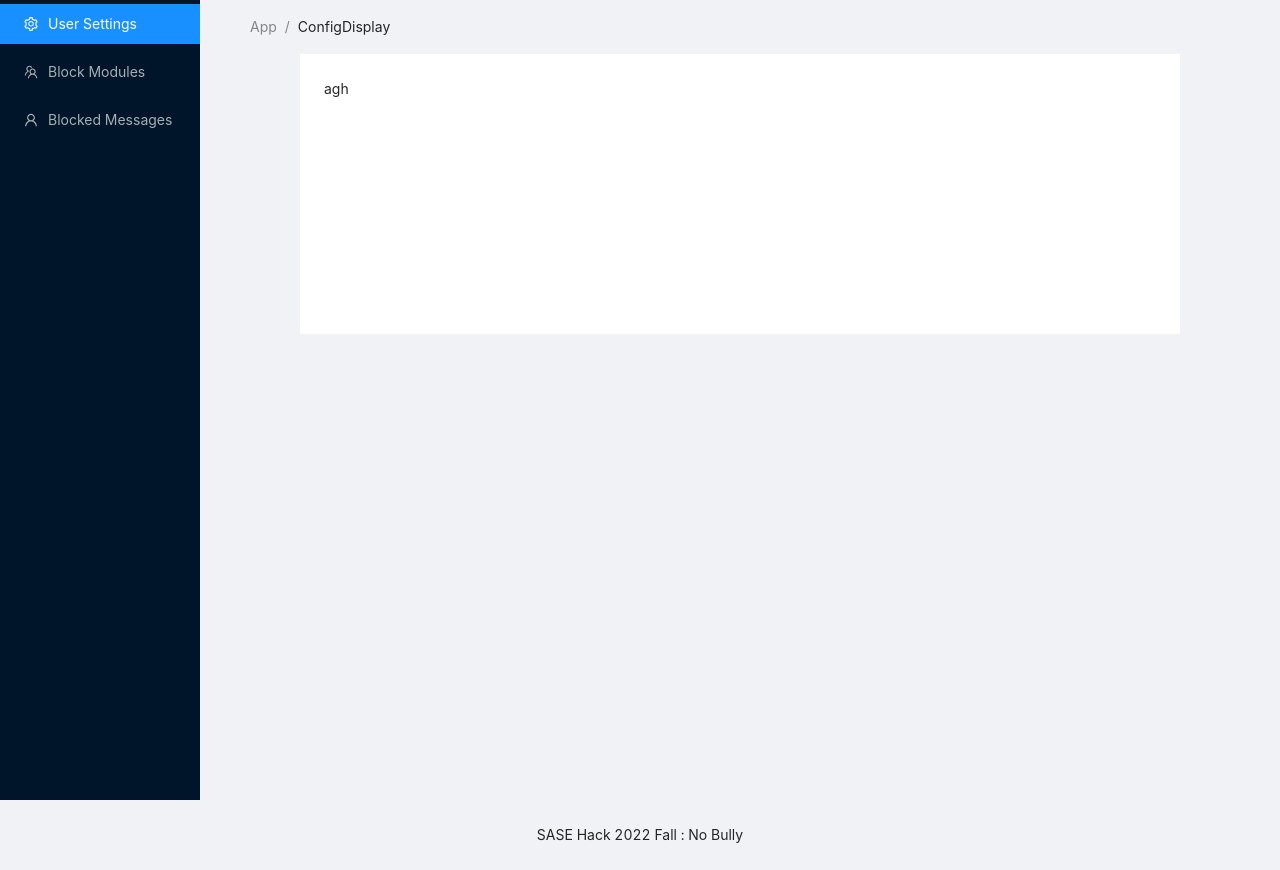
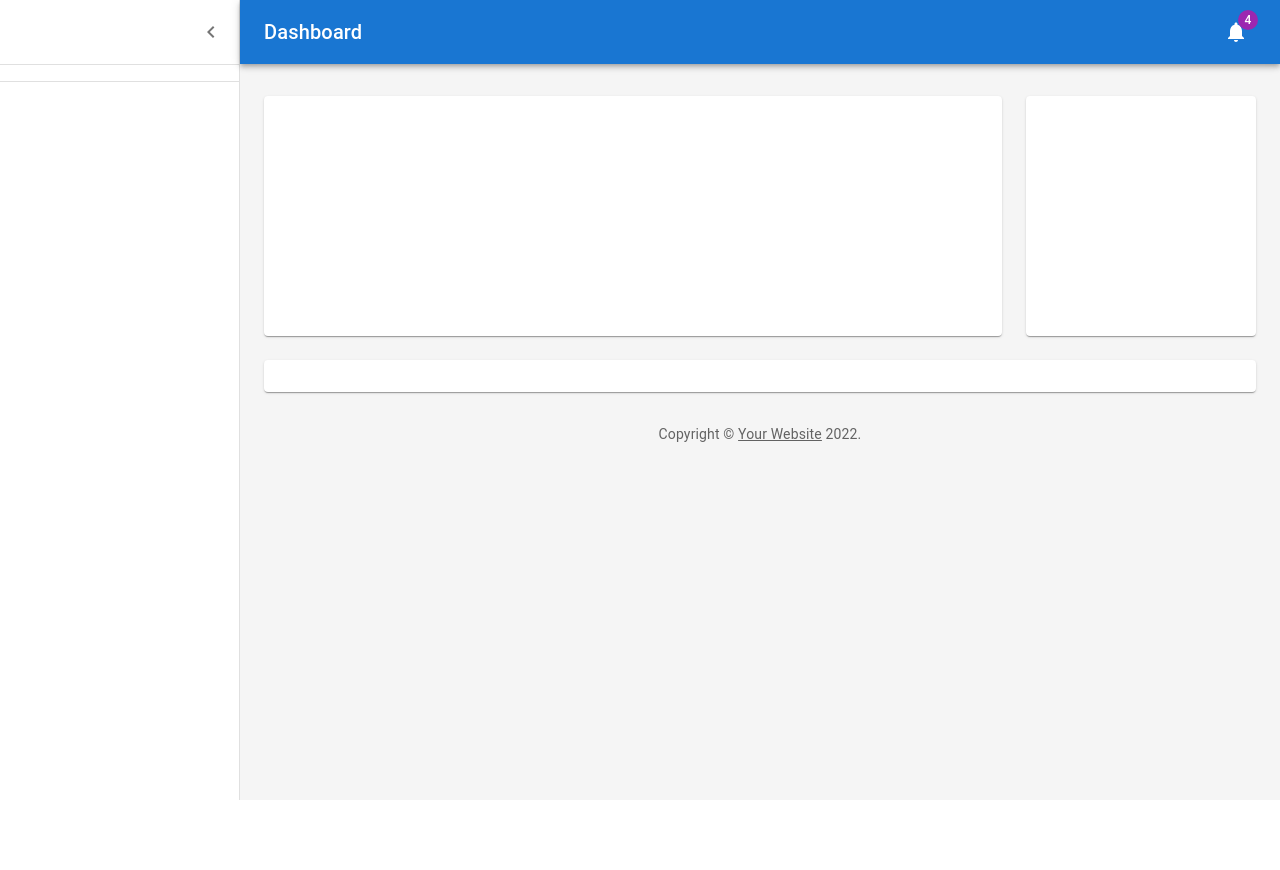
Before and after one commit to darint916/SASEhack22F-NoBully, a React (Create React App) app in the folder frontend/app-display/: page / in a window 1280 px wide. Before the commit this address led to /config. After the commit the page ends 800 px from the top, so only its background shows below. Built offline with nearby package versions, Linux system fonts and the light colour scheme; no server answers.

Commit message:
dashboard

```diff
--- a/frontend/app-display/package.json
+++ b/frontend/app-display/package.json
@@ -3,6 +3,10 @@
   "version": "0.1.0",
   "private": true,
   "dependencies": {
+    "@emotion/react": "^11.10.4",
+    "@emotion/styled": "^11.10.4",
+    "@mui/icons-material": "^5.10.6",
+    "@mui/material": "^5.10.7",
     "@reduxjs/toolkit": "^1.8.5",
     "@testing-library/jest-dom": "^5.16.5",
     "@testing-library/react": "^13.4.0",
--- a/frontend/app-display/src/App.tsx
+++ b/frontend/app-display/src/App.tsx
@@ -7,6 +7,7 @@
 import { Content, Footer } from 'antd/lib/layout/layout';
 import NavBar from './features/navbar/NavBar';
 import axios from 'axios';
+import Dashboard from './features/Dashboard';
 
 function App() {
 
@@ -17,16 +18,17 @@
   }, []);
 
   return (
-    <Layout>
-      <BackTop/>
-      <Layout style={{minHeight: '100vh', marginLeft: 200}}>
-        <NavBar/>
-        <Content style={{padding: '0 50px'}}>
-          <Outlet/>
-        </Content>
-      </Layout>
-        <Footer style={{ textAlign: 'center' }}>SASE Hack 2022 Fall : No Bully</Footer>
-    </Layout>
+    <Dashboard/>
+    // <Layout>
+    //   <BackTop/>
+    //   <Layout style={{minHeight: '100vh', marginLeft: 200}}>
+    //     <NavBar/>
+    //     <Content style={{padding: '0 50px'}}>
+    //       <Outlet/>
+    //     </Content>
+    //   </Layout>
+    //     <Footer style={{ textAlign: 'center' }}>SASE Hack 2022 Fall : No Bully</Footer>
+    // </Layout>
   );
 }
 
--- /dev/null
+++ b/frontend/app-display/src/features/Dashboard.tsx
@@ -0,0 +1,212 @@
+import * as React from 'react';
+import { styled, createTheme, ThemeProvider } from '@mui/material/styles';
+import CssBaseline from '@mui/material/CssBaseline';
+import MuiDrawer from '@mui/material/Drawer';
+import Box from '@mui/material/Box';
+import MuiAppBar, { AppBarProps as MuiAppBarProps } from '@mui/material/AppBar';
+import Toolbar from '@mui/material/Toolbar';
+import List from '@mui/material/List';
+import Typography from '@mui/material/Typography';
+import Divider from '@mui/material/Divider';
+import IconButton from '@mui/material/IconButton';
+import Badge from '@mui/material/Badge';
+import Container from '@mui/material/Container';
+import Grid from '@mui/material/Grid';
+import Paper from '@mui/material/Paper';
+import Link from '@mui/material/Link';
+import MenuIcon from '@mui/icons-material/Menu';
+import ChevronLeftIcon from '@mui/icons-material/ChevronLeft';
+import NotificationsIcon from '@mui/icons-material/Notifications';
+// import { mainListItems, secondaryListItems } from './listItems';
+// import Chart from './Chart';
+// import Deposits from './Deposits';
+// import Orders from './Orders';
+
+function Copyright(props: any) {
+  return (
+    <Typography variant="body2" color="text.secondary" align="center" {...props}>
+      {'Copyright © '}
+      <Link color="inherit" href="https://mui.com/">
+        Your Website
+      </Link>{' '}
+      {new Date().getFullYear()}
+      {'.'}
+    </Typography>
+  );
+}
+
+const drawerWidth: number = 240;
+
+interface AppBarProps extends MuiAppBarProps {
+  open?: boolean;
+}
+
+const AppBar = styled(MuiAppBar, {
+  shouldForwardProp: (prop) => prop !== 'open',
+})<AppBarProps>(({ theme, open }) => ({
+  zIndex: theme.zIndex.drawer + 1,
+  transition: theme.transitions.create(['width', 'margin'], {
+    easing: theme.transitions.easing.sharp,
+    duration: theme.transitions.duration.leavingScreen,
+  }),
+  ...(open && {
+    marginLeft: drawerWidth,
+    width: `calc(100% - ${drawerWidth}px)`,
+    transition: theme.transitions.create(['width', 'margin'], {
+      easing: theme.transitions.easing.sharp,
+      duration: theme.transitions.duration.enteringScreen,
+    }),
+  }),
+}));
+
+const Drawer = styled(MuiDrawer, { shouldForwardProp: (prop) => prop !== 'open' })(
+  ({ theme, open }) => ({
+    '& .MuiDrawer-paper': {
+      position: 'relative',
+      whiteSpace: 'nowrap',
+      width: drawerWidth,
+      transition: theme.transitions.create('width', {
+        easing: theme.transitions.easing.sharp,
+        duration: theme.transitions.duration.enteringScreen,
+      }),
+      boxSizing: 'border-box',
+      ...(!open && {
+        overflowX: 'hidden',
+        transition: theme.transitions.create('width', {
+          easing: theme.transitions.easing.sharp,
+          duration: theme.transitions.duration.leavingScreen,
+        }),
+        width: theme.spacing(7),
+        [theme.breakpoints.up('sm')]: {
+          width: theme.spacing(9),
+        },
+      }),
+    },
+  }),
+);
+
+const mdTheme = createTheme();
+
+function DashboardContent() {
+  const [open, setOpen] = React.useState(true);
+  const toggleDrawer = () => {
+    setOpen(!open);
+  };
+
+  return (
+    <ThemeProvider theme={mdTheme}>
+      <Box sx={{ display: 'flex' }}>
+        <CssBaseline />
+        <AppBar position="absolute" open={open}>
+          <Toolbar
+            sx={{
+              pr: '24px', // keep right padding when drawer closed
+            }}
+          >
+            <IconButton
+              edge="start"
+              color="inherit"
+              aria-label="open drawer"
+              onClick={toggleDrawer}
+              sx={{
+                marginRight: '36px',
+                ...(open && { display: 'none' }),
+              }}
+            >
+              <MenuIcon />
+            </IconButton>
+            <Typography
+              component="h1"
+              variant="h6"
+              color="inherit"
+              noWrap
+              sx={{ flexGrow: 1 }}
+            >
+              Dashboard
+            </Typography>
+            <IconButton color="inherit">
+              <Badge badgeContent={4} color="secondary">
+                <NotificationsIcon />
+              </Badge>
+            </IconButton>
+          </Toolbar>
+        </AppBar>
+        <Drawer variant="permanent" open={open}>
+          <Toolbar
+            sx={{
+              display: 'flex',
+              alignItems: 'center',
+              justifyContent: 'flex-end',
+              px: [1],
+            }}
+          >
+            <IconButton onClick={toggleDrawer}>
+              <ChevronLeftIcon />
+            </IconButton>
+          </Toolbar>
+          <Divider />
+          <List component="nav">
+            {/* {mainListItems} */}
+            <Divider sx={{ my: 1 }} />
+            {/* {secondaryListItems} */}
+          </List>
+        </Drawer>
+        <Box
+          component="main"
+          sx={{
+            backgroundColor: (theme) =>
+              theme.palette.mode === 'light'
+                ? theme.palette.grey[100]
+                : theme.palette.grey[900],
+            flexGrow: 1,
+            height: '100vh',
+            overflow: 'auto',
+          }}
+        >
+          <Toolbar />
+          <Container maxWidth="lg" sx={{ mt: 4, mb: 4 }}>
+            <Grid container spacing={3}>
+              {/* Chart */}
+              <Grid item xs={12} md={8} lg={9}>
+                <Paper
+                  sx={{
+                    p: 2,
+                    display: 'flex',
+                    flexDirection: 'column',
+                    height: 240,
+                  }}
+                >
+                  {/* <Chart /> */}
+                </Paper>
+              </Grid>
+              {/* Recent Deposits */}
+              <Grid item xs={12} md={4} lg={3}>
+                <Paper
+                  sx={{
+                    p: 2,
+                    display: 'flex',
+                    flexDirection: 'column',
+                    height: 240,
+                  }}
+                >
+                  {/* <Deposits /> */}
+                </Paper>
+              </Grid>
+              {/* Recent Orders */}
+              <Grid item xs={12}>
+                <Paper sx={{ p: 2, display: 'flex', flexDirection: 'column' }}>
+                  {/* <Orders /> */}
+                </Paper>
+              </Grid>
+            </Grid>
+            <Copyright sx={{ pt: 4 }} />
+          </Container>
+        </Box>
+      </Box>
+    </ThemeProvider>
+  );
+}
+
+export default function Dashboard() {
+  return <DashboardContent />;
+}
```
Also changed, not shown: 1 other file (tests, documents, lock files or other folders).
